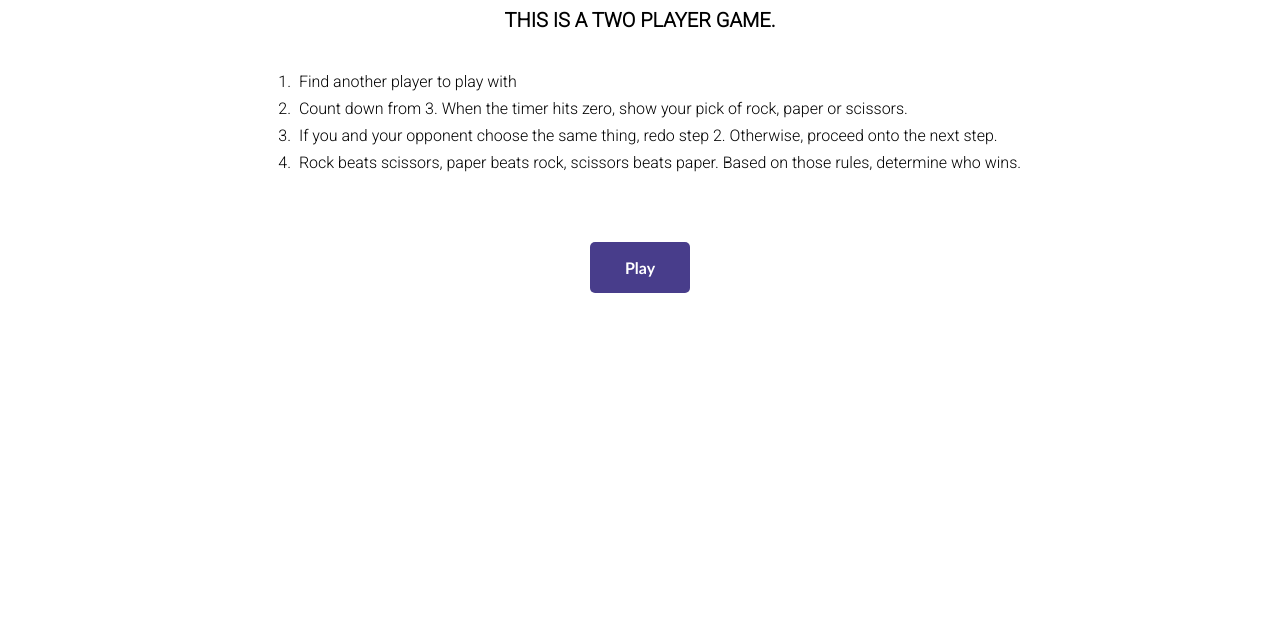
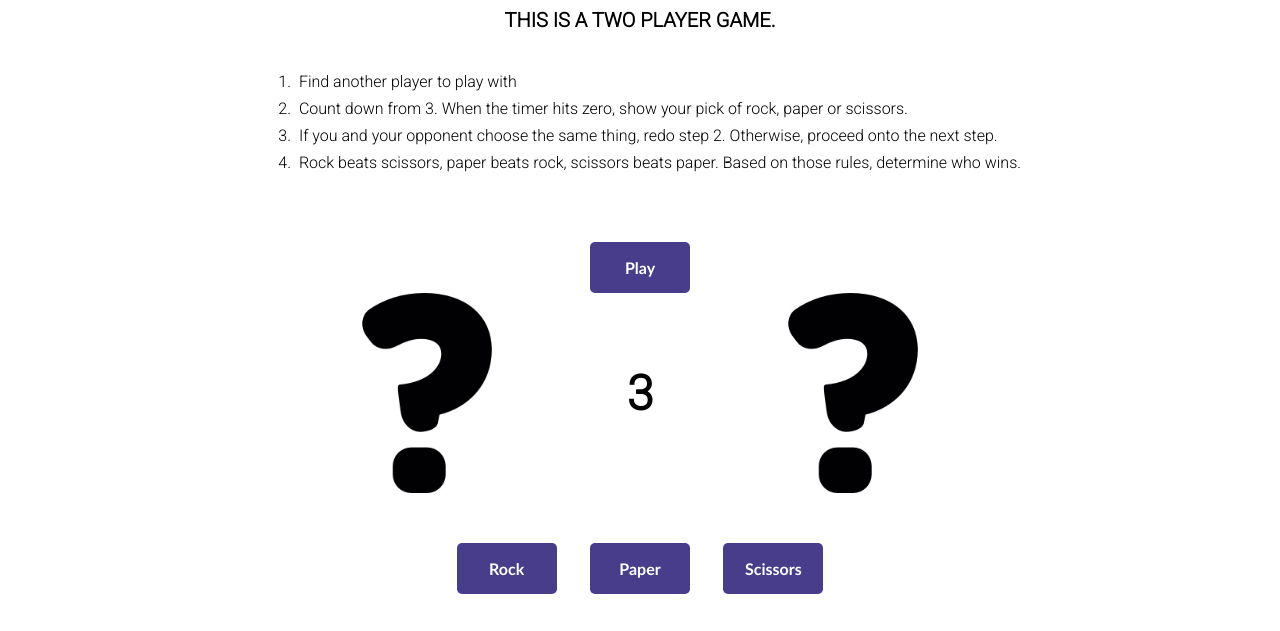
Before and after one commit to NlSEMONO/CSS-and-Web-Practice, a plain HTML site: page rock_paper_scissors.html in a window 1280 px wide. Shown: the part 169-800 px from the top of the page. Drawn offline with Linux system fonts and the light colour scheme.

Commit message:
Finished general layout of rock paper scissors game UI make the game interactive later

```diff
--- a/rock_paper_scissors.html
+++ b/rock_paper_scissors.html
@@ -3,6 +3,7 @@
     <head>
         <title> Rock Paper Scissors </title>
         <meta charset="utf-8">
+        <meta name="viewport" content="initial-scale=1">
         <link rel="stylesheet" href="./style.css"> </head>
     </head>
     <body>
@@ -25,9 +26,33 @@
             </ol>
         </div>
         <div class="game">
-            <div class="game-but">
+            <div class="game-but play">
                 <p> Play</p>
             </div>
+
+
+            <div class="pvp">
+                <div id="player">
+                    <img>
+                </div>
+                <h1> 3 </h1>
+                <div id="computer">
+                    <img>
+                </div>
+            </div>
+
+            <div class="options">
+                <div class="game-but">
+                    <p> Rock </p>
+                </div>
+                <div class="game-but">
+                    <p> Paper </p>
+                </div>
+                <div class="game-but">
+                    <p> Scissors </p>
+                </div>
+            </div>
+
         </div>
         <script src="./rps.js">
         </script>
--- a/rps.js
+++ b/rps.js
@@ -1,3 +1,9 @@
+const p = document.querySelector("#player")
+const c = document.querySelector("#computer")
+
+p.children[0].src = "./images/question.jpg";
+c.children[0].src = "./images/question.jpg";
+
 function getComputerSelection() {
     return Math.floor(Math.random()*3)
 
@@ -41,7 +47,7 @@ function game() {
 
 var loaded = false;
 
-const play = document.querySelector('.play-but')
+const play = document.querySelector('.play')
 play.addEventListener('click', () => {
     playRound();
 })
--- a/style.css
+++ b/style.css
@@ -30,7 +30,7 @@ h1 {
 
 #head-links{
     display: flex;
-    justify-content: space-between;
+    justify-content: space-around;
     min-width: 350px;
 
 }
@@ -164,6 +164,8 @@ rock paper scissors exclusive styles
 
 .game {
     display: flex;
+    align-items: center;
+    flex-direction: column;
     justify-content: center;
     flex-wrap: wrap;
 }
@@ -184,3 +186,38 @@ rock paper scissors exclusive styles
     font-family:'Trebuchet MS', 'Lucida Sans Unicode', 'Lucida Grande', 'Lucida Sans', Arial, sans-serif;
     font-weight: 700;
 }
+
+.pvp {
+    display: flex;
+    justify-content: space-between;
+    align-items: center;
+    min-width: 600px;
+    width: auto;
+}
+
+#player img {
+    width: 200px;
+    height: 200px;
+}
+
+#computer img {
+    width: 200px;
+    height: 200px;
+    margin-left: 100px;
+}
+
+.pvp h1 {
+    color: black;
+}
+
+.pvp div {
+    min-width: 300px;
+    min-height: 200px;
+}
+
+.options {
+    display: flex;
+    justify-content: center;
+    min-width: 400px;
+    justify-content: space-around;
+}
```
Also changed, not shown: images/question.jpg (added).
